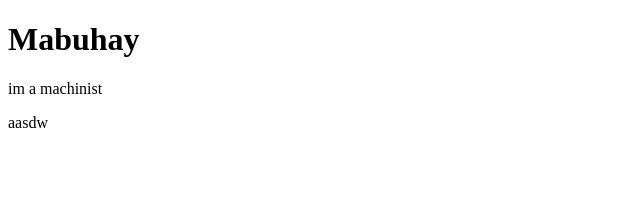
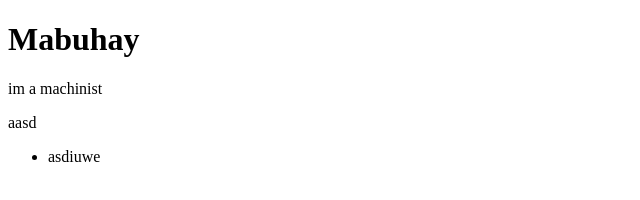
Before and after one commit to ison0013/Project_10a, a plain HTML site: page index.html in a window 1280 px wide. Shown: the full height of the page, 0-640 px from the left. Drawn offline with Linux system fonts and the light colour scheme.

Commit message:
ison change
Signed-off-by: ison0013 <ysonrecudo1@gmail.com>

```diff
--- a/index.html
+++ b/index.html
@@ -10,9 +10,12 @@
 <h1>Mabuhay</h1>
 <div>
     <p>im a machinist</p>
-    <p>aasdw
-
-    </p>
+    <p>aasd</p>
+    <ul>
+        <li>
+            asdiuwe
+        </li>
+    </ul>
 </div>
 </body>
 </html>
```
